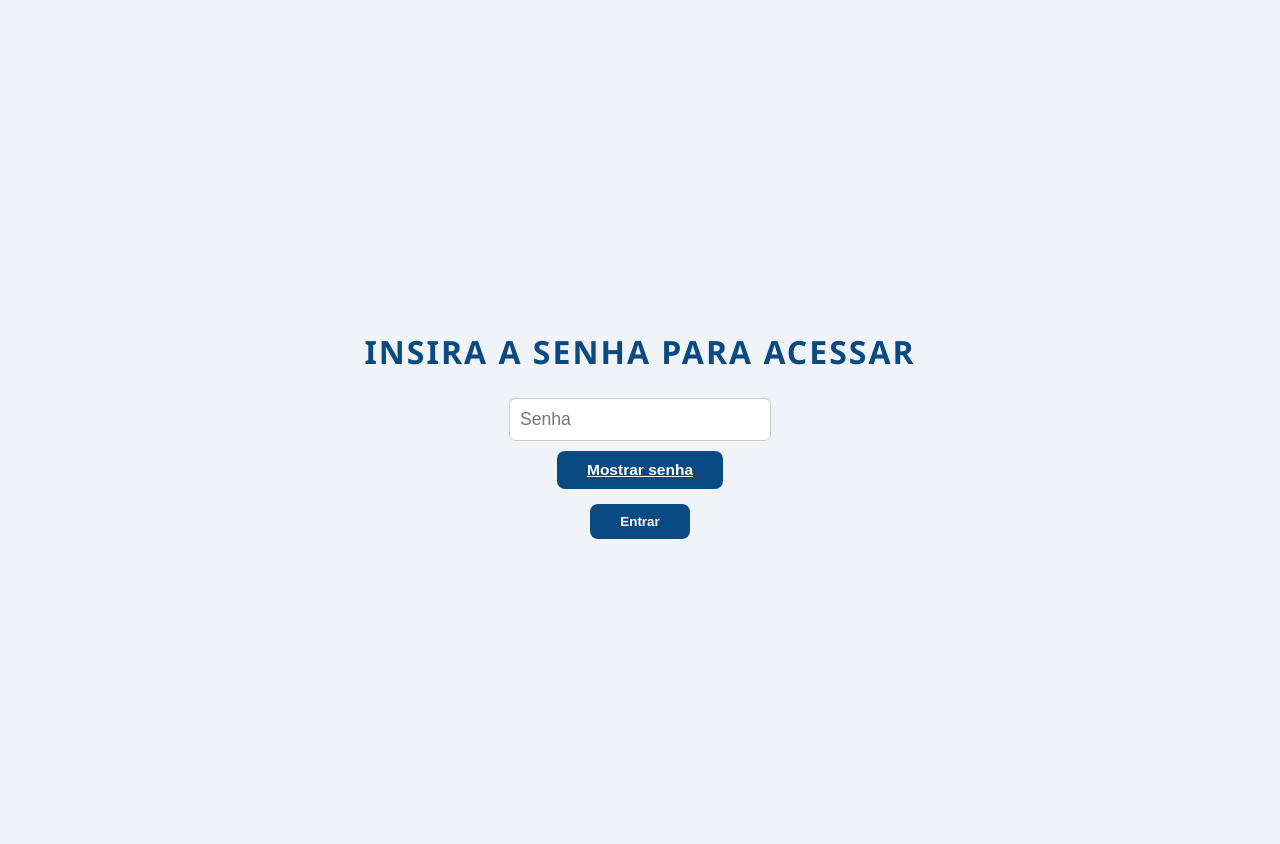
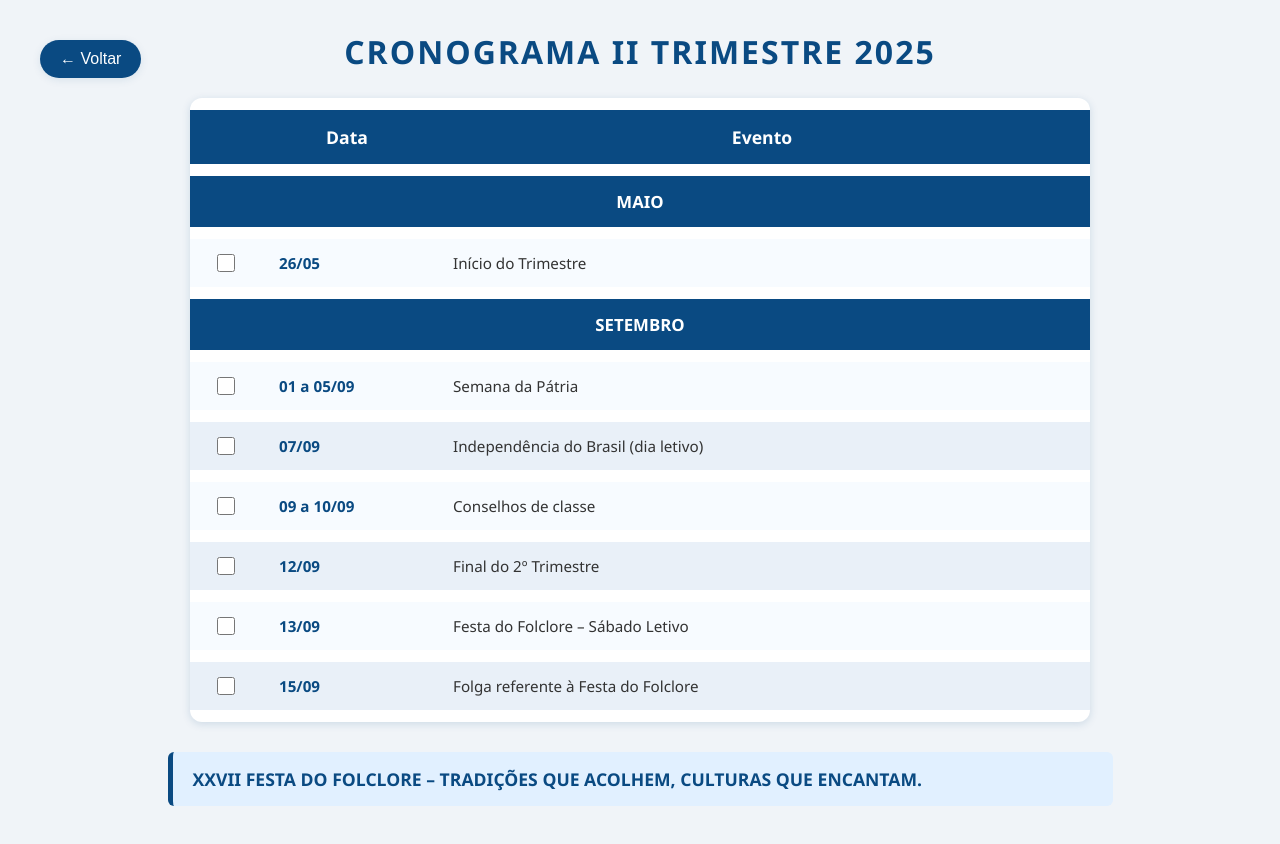
Before and after one commit to marcospriscolem/agenda2025, a plain HTML site: page cronogramacardoso.html in a window 1280 px wide. Drawn offline with Linux system fonts and the light colour scheme.

Commit message:
Update cronogramacardoso.html

```diff
--- a/cronogramacardoso.html
+++ b/cronogramacardoso.html
@@ -125,59 +125,9 @@
       table { width: 100%; font-size: 0.95em;}
       .obs { font-size: 1em; }
     }
-    #login-container {
-      display: flex;
-      flex-direction: column;
-      align-items: center;
-      justify-content: center;
-      height: 100vh;
-      background: #f0f4f8;
-    }
-    #login-container input {
-      padding: 10px;
-      font-size: 1.1em;
-      margin-bottom: 10px;
-      width: 240px;
-      border-radius: 6px;
-      border: 1px solid #ccc;
-    }
-    #show-password-btn {
-      margin-bottom: 15px;
-      background: none;
-      border: none;
-      color: #0a4a82;
-      cursor: pointer;
-      font-size: 0.97em;
-      text-decoration: underline;
-    }
-    #login-container button {
-      padding: 10px 30px;
-      background: #0a4a82;
-      color: white;
-      border: none;
-      border-radius: 8px;
-      cursor: pointer;
-      font-weight: 600;
-    }
-    #login-container button:hover {
-      background: #06406b;
-    }
-    #error {
-      color: #c0392b;
-      margin-top: 12px;
-      font-weight: 700;
-    }
   </style>
 </head>
 <body>
-  <div id="login-container">
-    <h1>Insira a senha para acessar</h1>
-    <input type="password" id="password" placeholder="Senha" autocomplete="off" />
-    <button id="show-password-btn" type="button">Mostrar senha</button>
-    <button id="login-btn">Entrar</button>
-    <div id="error"></div>
-  </div>
-  <div id="conteudo" style="display:none;">
   <button class="voltar-btn" onclick="window.history.back();">&#8592; Voltar</button>
   <h1>Cronograma II Trimestre 2025</h1>
   <table>
@@ -195,7 +145,7 @@
             <td class="date">26/05</td>
             <td class="event">Início do Trimestre</td>
         </tr>
-          <!-- Adicione os demais eventos do cronograma aqui, conforme seu exemplo... -->
+        <!-- Coloque todos os eventos do cronograma, conforme sua necessidade... -->
         <tr class="month-row"><td colspan="3">SETEMBRO</td></tr>
         <tr>
             <td class="data-check"><input type="checkbox" class="check-data" data-id="d24" /></td>
@@ -232,47 +182,7 @@
   <div class="obs">
     XXVII FESTA DO FOLCLORE – TRADIÇÕES QUE ACOLHEM, CULTURAS QUE ENCANTAM.
   </div>
-    <!-- fim -->
-  </div>
   <script>
-    async function hashSenha(senha) {
-      const encoder = new TextEncoder();
-      const data = encoder.encode(senha);
-      const hashBuffer = await crypto.subtle.digest('SHA-256', data);
-      const hashArray = Array.from(new Uint8Array(hashBuffer));
-      return hashArray.map(b => b.toString(16).padStart(2, '0')).join('');
-    }
-
-    const senhaHashCorreta = "8192d813d45faaa05b482bfc444deaa17a505037762ccac2cf4e5c37e7be70cf"; // SHA-256 da senha 769117
-
-    document.getElementById('login-btn').addEventListener('click', async () => {
-      const senha = document.getElementById('password').value.trim();
-      const senhaHash = await hashSenha(senha);
-      if (senhaHash === senhaHashCorreta) {
-        document.getElementById('login-container').style.display = 'none';
-        document.getElementById('conteudo').style.display = 'block';
-      } else {
-        document.getElementById('error').textContent = "Senha incorreta!";
-      }
-    });
-
-    document.getElementById('password').addEventListener('keypress', e => {
-      if (e.key === 'Enter') {
-        document.getElementById('login-btn').click();
-      }
-    });
-
-    // Botão mostrar/ocultar senha
-    const passwordInput = document.getElementById('password');
-    const showPasswordBtn = document.getElementById('show-password-btn');
-    let mostrar = false;
-
-    showPasswordBtn.addEventListener('click', () => {
-      mostrar = !mostrar;
-      passwordInput.type = mostrar ? 'text' : 'password';
-      showPasswordBtn.textContent = mostrar ? 'Ocultar senha' : 'Mostrar senha';
-    });
-
     // Script para manter status dos checkboxes
     document.addEventListener('DOMContentLoaded', function() {
       document.querySelectorAll('.check-data').forEach((box) => {
```
Lines whose indentation alone changed are shown as unchanged.
